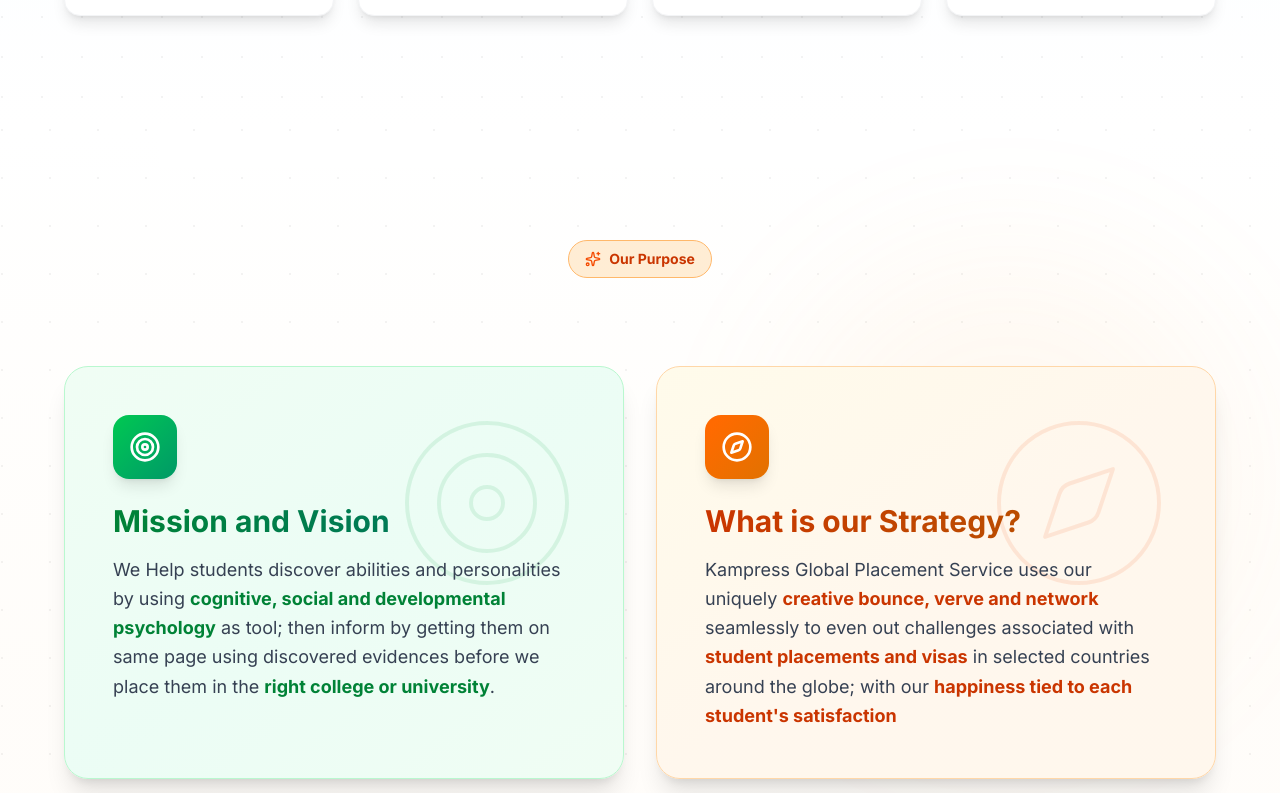
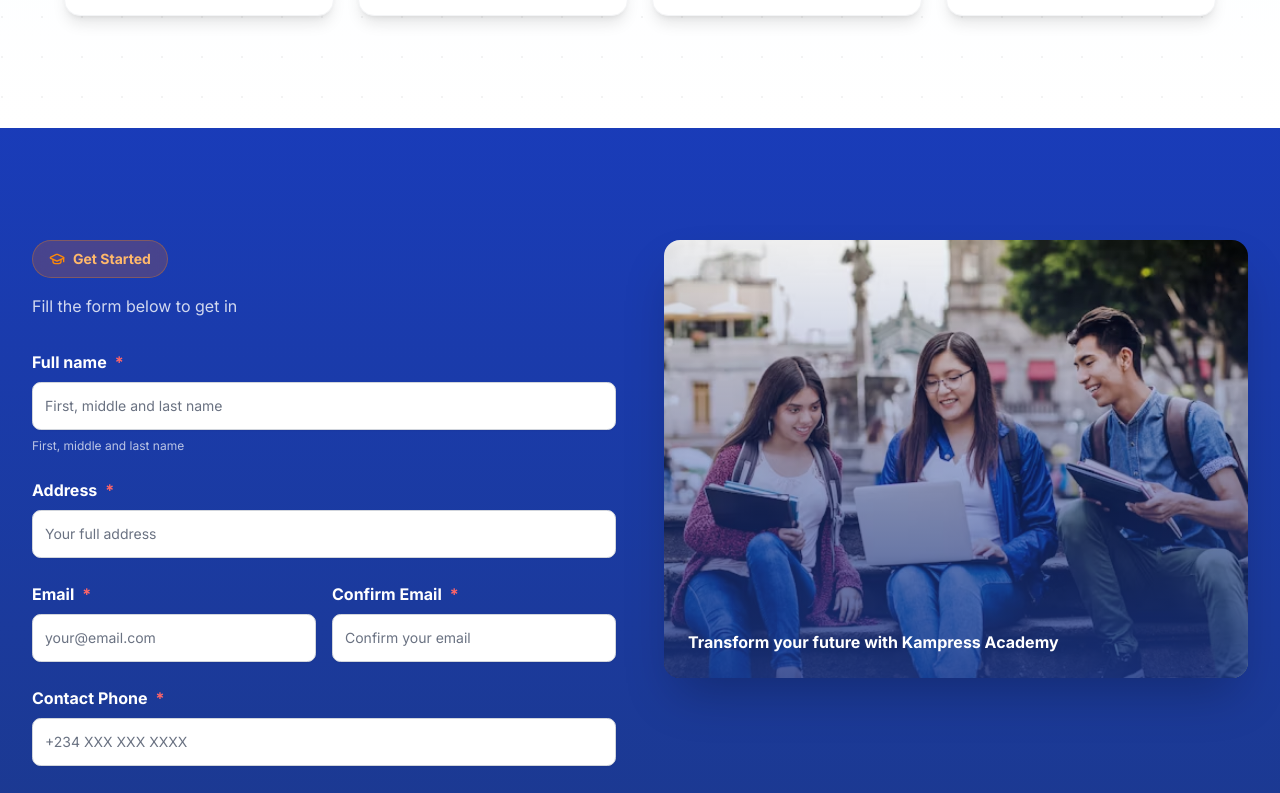
Before and after one commit to Balamathias/kampress, a Next.js app: page /about in a window 1280 px wide. Shown: the part 1380-2173 px from the top of the page. Built offline with nearby package versions, Linux system fonts and the light colour scheme.

Commit message:
Brief UI Modification

```diff
--- a/src/app/about/page.tsx
+++ b/src/app/about/page.tsx
@@ -3,12 +3,14 @@
 import MissionVisionCards from "@/components/about/MissionVisionCards";
 import StrategyValues from "@/components/about/StrategyValues";
 import SimpleSteps from "@/components/about/SimpleSteps";
+import GetStartedFormSection from "@/components/forms/GetStartedFormSection";
 
 export default function AboutPage() {
   return (
     <main className="min-h-screen">
       <AboutHero />
       <WhoAreWe />
+      <GetStartedFormSection />
       <MissionVisionCards />
       <StrategyValues />
       <SimpleSteps />
```
